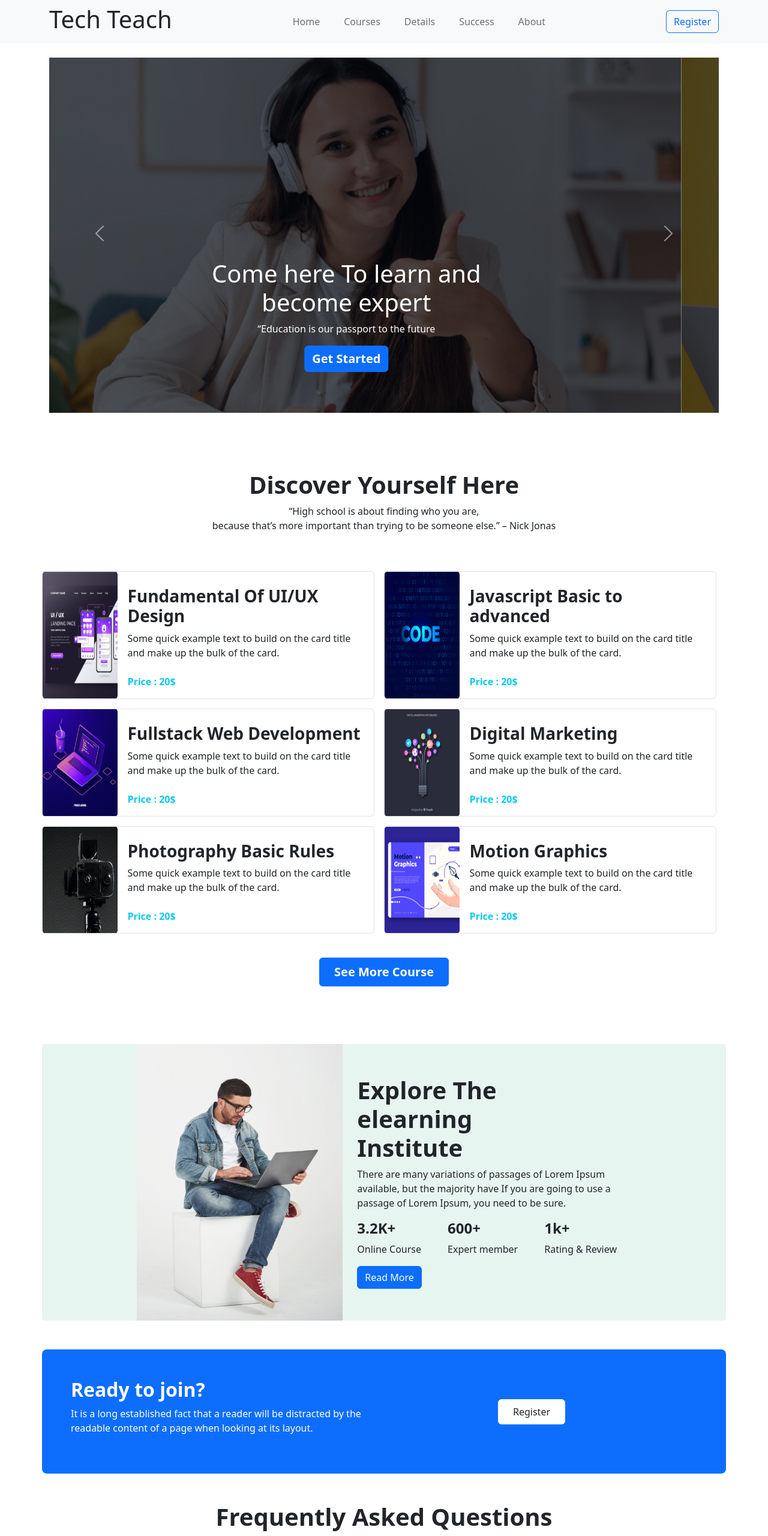
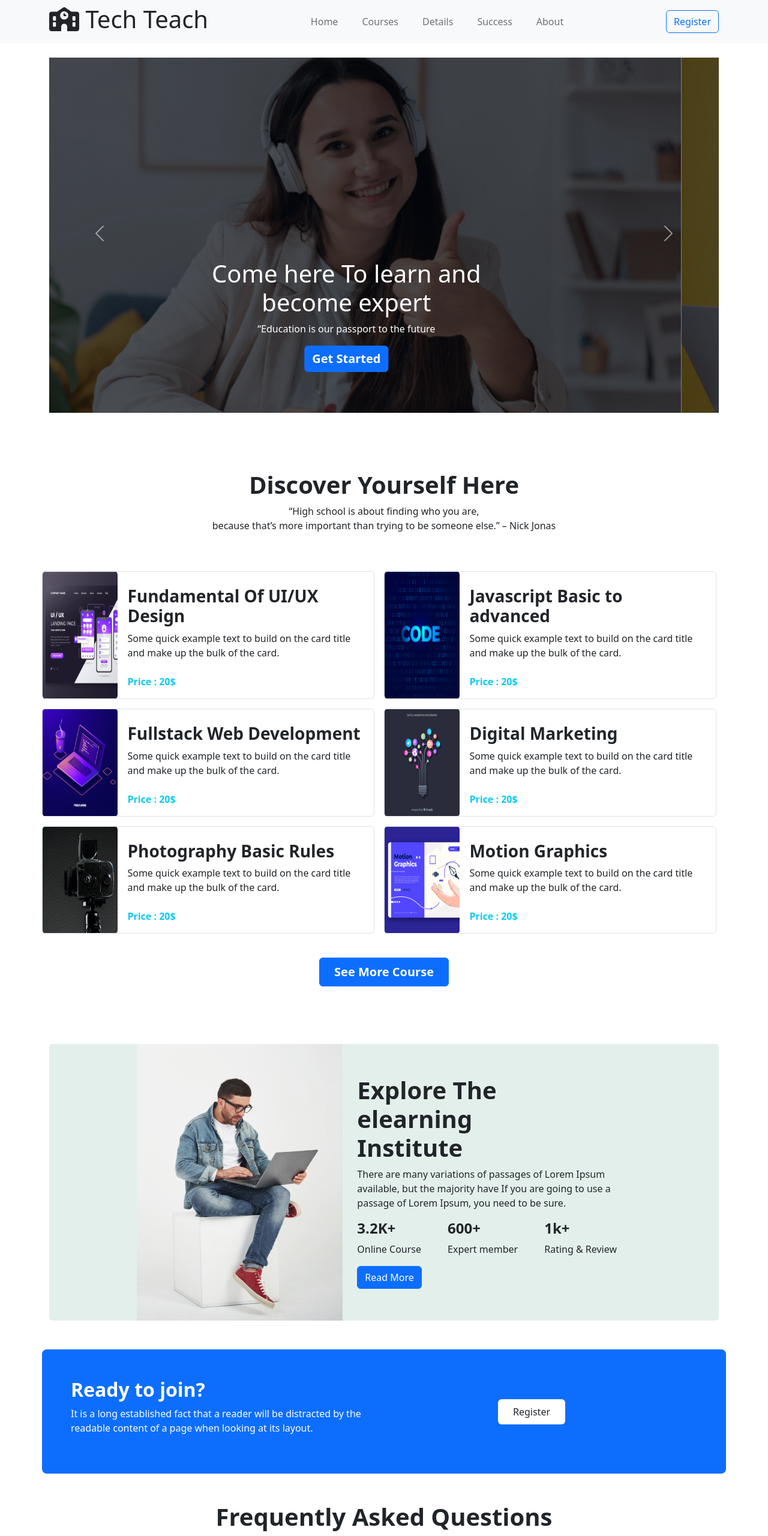
Before and after one commit to HABIBA0303/Tech-Teach, a plain HTML site: page index.html in a window 1280 px wide. Shown: the top 2560 px of the page at 60% size. Drawn offline with nearby package versions, Linux system fonts and the light colour scheme.

Commit message:
icon-added

```diff
--- a/index.html
+++ b/index.html
@@ -15,7 +15,7 @@
     <header class="container">
         <nav class="navbar navbar-expand-lg fixed-top bg-light">
             <div class="container">
-                <h1>Tech Teach</h1>
+                <h1><i class="fa-solid fa-school"></i> Tech Teach</h1>
                 <button class="navbar-toggler md:cover-0" type="button" data-bs-toggle="collapse"
                     data-bs-target="#navbarNavAltMarkup" aria-controls="navbarNavAltMarkup" aria-expanded="false"
                     aria-label="Toggle navigation">
@@ -257,7 +257,7 @@
                 </div>
             </div>
         </section>
-        <section>
+        <section class="container">
             <div class="color">
                 <div class="container Institute-bg my-5 px-4 px-md-0" style="max-width: 800px;">
                     <div class="row d-md-flex align-items-md-center justify-content-md-between ">
@@ -315,7 +315,7 @@
                                         <button type="button" class="btn-close" data-bs-dismiss="modal"
                                             aria-label="Close"></button>
                                     </div>
-                                    <div class="modal-body ">
+                                    <div class="modal-body">
                                         <form>
                                             <div class="mb-3">
                                                 <label for="name" class="col-form-label">Full Name:</label>
@@ -451,8 +451,8 @@
             </div>
         </section>
     </main>
-    <footer class="py-5  bg-black text-white text-center">
-        <div class="py-5">
+    <footer class="py-3  bg-black text-white text-center">
+        <div class="py-3">
             <h1>Tech Teach</h1>
             <p>Office 41, Zawaya Buildin, Ghala Muscat, <br>
                 Sultanate of Oman</p>
--- a/style.css
+++ b/style.css
@@ -1,6 +1,5 @@
 .color {
-    background-color: rgb(231, 245, 240);
-    margin-left: 70px;
-    margin-right: 70px;
+    background-color: rgb(227, 239, 235);
+    margin: 0px, 71px;
     border-radius: 5px;
 }
```
